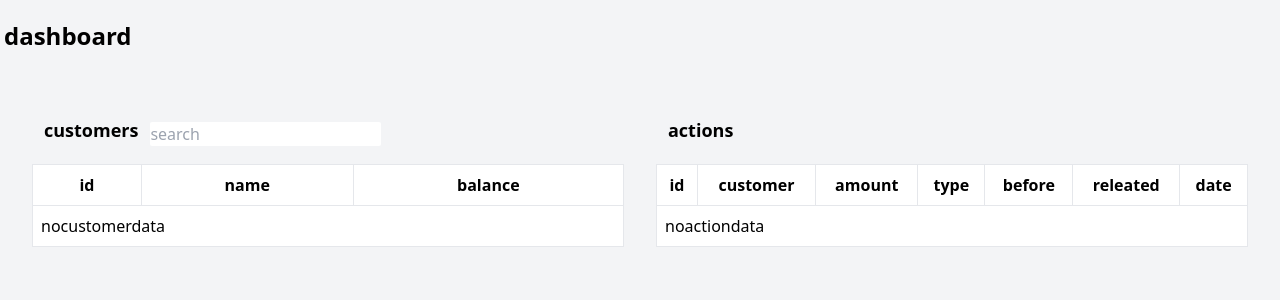
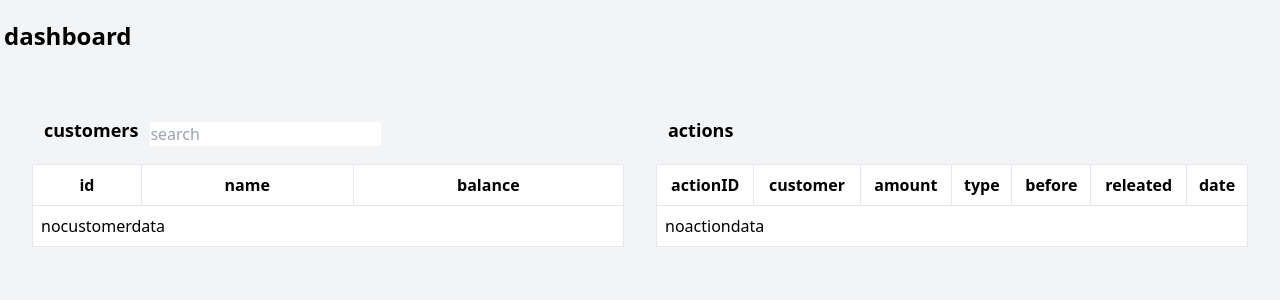
Before and after one commit to Kafalar-Karisik/StadtBank, a Django app: page / in a window 1280 px wide. Shown: the part 68-368 px from the top of the page. Run offline with Django 4.2, Linux system fonts and the light colour scheme; data that the repository does not hold is empty.

Commit message:
Translate Updates

```diff
--- a/Bank/templates/dashboard.html
+++ b/Bank/templates/dashboard.html
@@ -75,7 +75,7 @@
         >
           <thead>
             <tr>
-              <th class="border p-2">{% trans "id"%}</th>
+              <th class="border p-2">{% trans "actionID"%}</th>
               <th class="border p-2">{% trans "customer"%}</th>
               <th class="border p-2">{% trans "amount"%}</th>
               <th class="border p-2">{% trans "type"%}</th>
```
Also changed, not shown: Bank/locale/de/LC_MESSAGES/django.po, Bank/locale/en/LC_MESSAGES/django.po, README.md.
